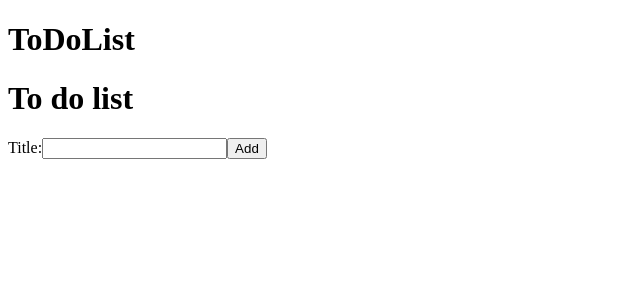
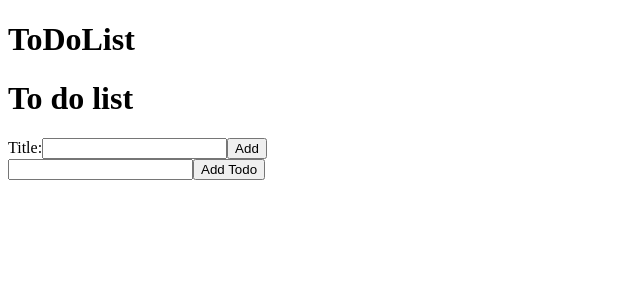
Before and after one commit to mcani/react-cockatoo, a React (Create React App) app: page / in a window 1280 px wide. Shown: the top 300 px of the page, without its empty margins (0-640 px from the left). Built offline with nearby package versions, Linux system fonts and the light colour scheme; the HTML template or start-up script is replaced by a standard one.

Commit message:
modified

```diff
--- a/src/AddTodoForm.js
+++ b/src/AddTodoForm.js
@@ -5,12 +5,13 @@ function AddTodoForm ({onAddTodo}){
         setTodoTitle(event.target.value)
     }
     const handleAddTodo = (event) => {
-
         event.preventDefault();
-        const todoTitle = event.target.title.value;
-        console.log(todoTitle);
-        event.target.title.value = "";
-        onAddTodo(todoTitle);
+        const newTodo = {
+            title: todoTitle,
+            id: Date.now()
+        };
+        onAddTodo(newTodo);
+        setTodoTitle("");
     }
     return (
         <div>
--- a/src/App.js
+++ b/src/App.js
@@ -6,7 +6,7 @@ import AddTodoForm from './AddTodoForm';
 
 
 function App() {
-  const [newTodo, setNewTodo] = useState('');
+
   const [todoList, setTodoList] = useState([]);
   const addTodo = (newTodo) =>{
     setTodoList([...todoList ,newTodo])
--- a/src/TodoList.js
+++ b/src/TodoList.js
@@ -1,11 +1,36 @@
-import React from "react";
+
+
+import React, { useState } from "react";
 import TodoListItem from './TodoListItem';
 
-function TodoList({todoList}){
-    return(
-        <ul>
-        {todoList.map(todoItem => <TodoListItem key={Date.now()} todo={todoItem} />)}
-        </ul>
-    )
+function TodoList({ todoList, onAddTodo }) {
+const [todoTitle, setTodoTitle] = useState('');
+
+const handleTitleChange = (event) => {
+const newTodoTitle = event.target.value;
+setTodoTitle(newTodoTitle);
 };
+
+const handleAddTodo = () => {
+onAddTodo(todoTitle);
+setTodoTitle('');
+};
+
+return (
+<div>
+<input
+     type="text"
+     value={todoTitle}
+     onChange={handleTitleChange}
+   />
+<button onClick={handleAddTodo}>Add Todo</button>
+<ul>
+{todoList.map(todoItem => (
+<TodoListItem key={Date.now()} todo={todoItem} />
+))}
+</ul>
+</div>
+);
+}
+
 export default TodoList;
```
